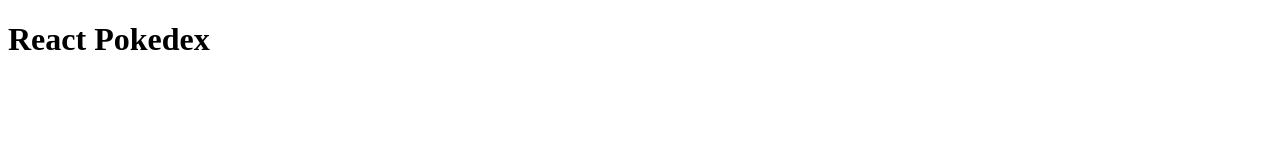
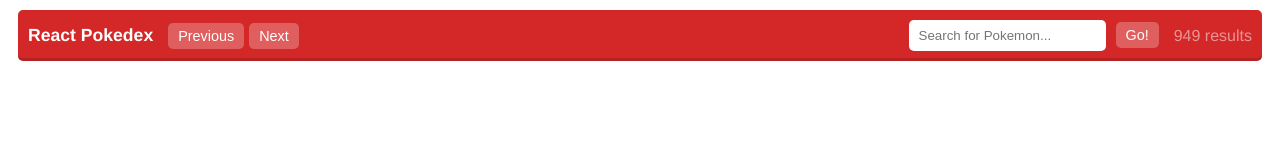
Before and after one commit to stephenw1016/react-pokedex, a React app: page / in a window 1280 px wide. Built offline with nearby package versions, Linux system fonts and the light colour scheme.

Commit message:
- added styles - added navbar and related components - added proptypes

```diff
--- a/config/webpack.common.js
+++ b/config/webpack.common.js
@@ -1,7 +1,5 @@
-var webpack = require('webpack');
-var helpers = require('./helpers.js');
-var HtmlWebpackPlugin = require('html-webpack-plugin');
-var ExtractTextPlugin = require('extract-text-webpack-plugin');
+let webpack = require('webpack');
+let HtmlWebpackPlugin = require('html-webpack-plugin');
 
 module.exports = {
   entry: {
@@ -23,19 +21,6 @@
       {
         test: /\.(png|jpe?g|gif|svg|woff|woff2|ttf|eot|ico)$/,
         loader: 'file-loader?name=assets/[name].[hash].[ext]'
-      },
-      {
-        test: /\.css$/,
-        exclude: helpers.root('src', 'app'),
-        loader: ExtractTextPlugin.extract({
-          fallback: 'style-loader',
-          use: 'css-loader?sourceMap'
-        })
-      },
-      {
-        test: /\.css$/,
-        include: helpers.root('src', 'app'),
-        loader: 'raw-loader'
       }
     ]
   },
--- a/config/webpack.dev.js
+++ b/config/webpack.dev.js
@@ -11,7 +11,7 @@
       {
         test: /\.scss$/,
         exclude: /node_modules/,
-        loaders: ['raw-loader', 'sass-loader']
+        loaders: ['style-loader', 'css-loader', 'sass-loader']
       }
     ]
   },
--- a/package.json
+++ b/package.json
@@ -30,6 +30,7 @@
     "file-loader": "^1.1.5",
     "html-webpack-plugin": "^2.30.1",
     "node-sass": "^4.5.3",
+    "prop-types": "^15.6.0",
     "raw-loader": "^0.5.1",
     "sass-loader": "^6.0.6",
     "style-loader": "^0.19.0",
--- /dev/null
+++ b/src/app/components/Button/index.js
@@ -0,0 +1,17 @@
+import React, { Component } from 'react';
+import PropTypes from 'prop-types';
+
+export default class Button extends Component {
+  constructor (props) {
+    super(props);
+  }
+
+  render () {
+    return <button onClick={this.props.clickAction}>{this.props.label}</button>;
+  }
+}
+
+Button.propTypes = {
+  clickAction: PropTypes.func.isRequired,
+  label: PropTypes.string.isRequired
+};
--- /dev/null
+++ b/src/app/components/Buttons/index.js
@@ -0,0 +1,19 @@
+import React from 'react';
+import PropTypes from 'prop-types';
+
+import Button from '../Button';
+
+
+const Buttons = (props) => {
+  return props.buttons.map((button, index) => {
+    return (
+      <Button key={index} label={button.label} clickAction={button.clickAction}/>
+    );
+  });
+};
+
+Buttons.propTypes = {
+  buttons: PropTypes.arrayOf(PropTypes.shape(Button.propTypes))
+};
+
+export default Buttons;
--- /dev/null
+++ b/src/app/components/NavBar/index.js
@@ -0,0 +1,37 @@
+import React, { Component } from 'react';
+import PropTypes from 'prop-types';
+
+import Buttons from '../Buttons';
+import Results from '../Results';
+import SearchInput from '../SearchInput';
+
+
+export default class NavBar extends Component {
+  constructor (props) {
+    super(props);
+  }
+
+  handleSearch (a, e) {
+    console.log(a, e);
+  }
+
+  render () {
+    const buttons = [
+      { label: 'Previous', clickAction: () => console.log('going back') },
+      { label: 'Next', clickAction: () => console.log('going forward') },
+    ];
+
+    return(
+      <nav>
+        <h1>{this.props.appTitle}</h1>
+        <Buttons buttons={buttons}/>
+        <SearchInput placeholder="Search for Pokemon..." onSearch={this.handleSearch}/>
+        <Results />
+      </nav>
+    );
+  }
+}
+
+NavBar.propTypes = {
+  appTitle: PropTypes.string.isRequired
+};
--- /dev/null
+++ b/src/app/components/Results/index.js
@@ -0,0 +1,13 @@
+import React from 'react';
+
+
+const Results = () => {
+  return (
+    <span className="search-results-count">
+      <span className="count">949</span>
+      <span> results</span>
+    </span>
+  )
+};
+
+export default Results;
--- /dev/null
+++ b/src/app/components/SearchInput/index.js
@@ -0,0 +1,38 @@
+import React, { Component } from 'react';
+import PropTypes from 'prop-types';
+
+import Button from '../Button';
+
+
+export default class SearchInput extends Component {
+  constructor (props) {
+    super(props);
+
+    const initialCriteria = this.props.criteria || '';
+    this.state = { criteria: initialCriteria };
+  }
+
+  handleChange (event) {
+    this.setState({ criteria: event.target.value });
+  }
+
+  handleSearch (event) {
+    this.props.onSearch(this.state.criteria, event);
+  }
+
+  render () {
+    return (
+      <div className="search-controls">
+        <input type="search" placeholder={this.props.placeholder} autoComplete="off"
+          value={this.state.criteria} onChange={(e) => this.handleChange(e)} />
+        <Button label="Go!" clickAction={(e) => this.handleSearch(e)} />
+      </div>
+    );
+  }
+};
+
+SearchInput.propTypes = {
+  criteria: PropTypes.string,
+  placeholder: PropTypes.string,
+  onSearch: PropTypes.func.isRequired
+};
--- a/src/app/index.js
+++ b/src/app/index.js
@@ -1,11 +1,24 @@
 import React, { Component } from 'react';
 import { render }  from 'react-dom';
 
+import './styles/main.scss';
+
+import NavBar from './components/NavBar';
+
+
 class App extends Component {
+  constructor(props) {
+    super(props);
+    this.appTitle = 'React Pokedex';
+  }
+
   render () {
-    return <h1>{this.props.test}</h1>;
+    return (
+      <div>
+        <NavBar appTitle={this.appTitle} />
+      </div>
+    );
   }
 }
 
-
-render(<App test="React Pokedex" />, document.getElementById('app'));
+render(<App />, document.getElementById('app'));
--- a/src/app/styles/main.scss
+++ b/src/app/styles/main.scss
@@ -1,9 +1,7 @@
-html, body {
-  box-sizing: border-box;
-  margin: 0;
-  border: 5px solid red;
-}
+// variables
+@import 'partials/color-variables';
 
-h1 {
-  color: red;
-}
+// components
+@import 'partials/navigation';
+
+@import 'partials/base';
--- /dev/null
+++ b/src/app/styles/partials/_base.scss
@@ -0,0 +1,4 @@
+html, body {
+  font-family: Helvetica, sans-serif;
+  font-size: 100%;
+}
--- /dev/null
+++ b/src/app/styles/partials/_color-variables.scss
@@ -0,0 +1 @@
+$lightest: #fff;
--- /dev/null
+++ b/src/app/styles/partials/_navigation.scss
@@ -0,0 +1,42 @@
+nav {
+  align-items: center;
+  background: #d42828;
+  border-radius: 5px;
+  box-shadow: inset 0 -3px rgba(0, 0, 0, .15);
+  color: $lightest;
+  display: flex;
+  margin: 10px;
+  padding: 10px;
+
+  h1 {
+    font-size: 1.1em;
+    margin: 0 15px 0 0;
+  }
+
+  button {
+    background: rgba(255, 255, 255, 0.25);
+    border: none;
+    border-radius: 5px;
+    color: $lightest;
+    font-size: .9em;
+    margin-right: 5px;
+    padding: 5px 10px;
+  }
+
+  .search-results-count {
+    color: rgba(255, 255, 255, 0.5);
+  }
+}
+
+.search-controls {
+  margin-left: auto;
+  padding: 0 10px;
+
+  input {
+    background: #fff;
+    border: none;
+    border-radius: 5px;
+    margin: 0 10px;
+    padding: 8px 10px;
+  }
+}
--- a/src/app/vendor.js
+++ b/src/app/vendor.js
@@ -1,2 +1,3 @@
 import 'react';
 import 'react-dom';
+import 'prop-types';
```
